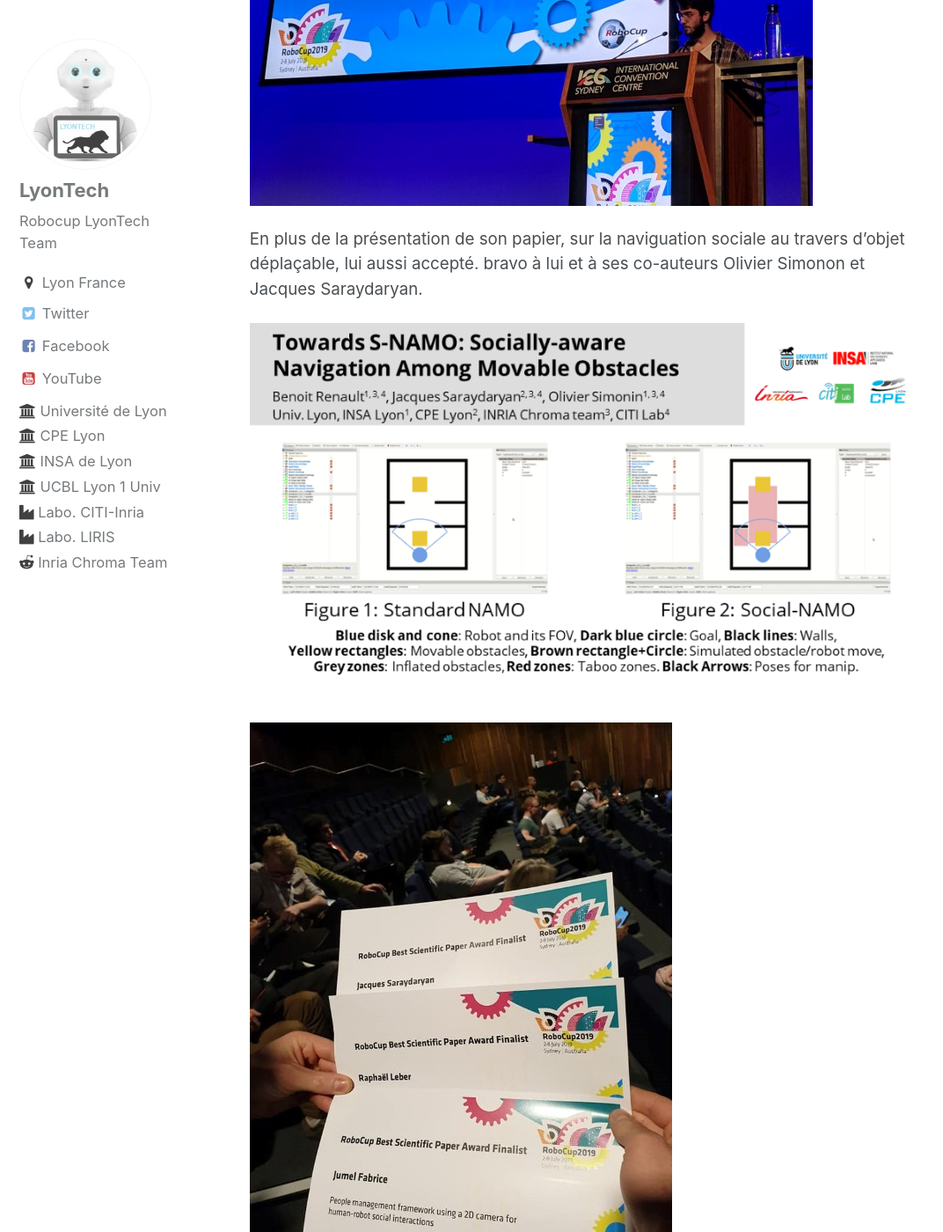
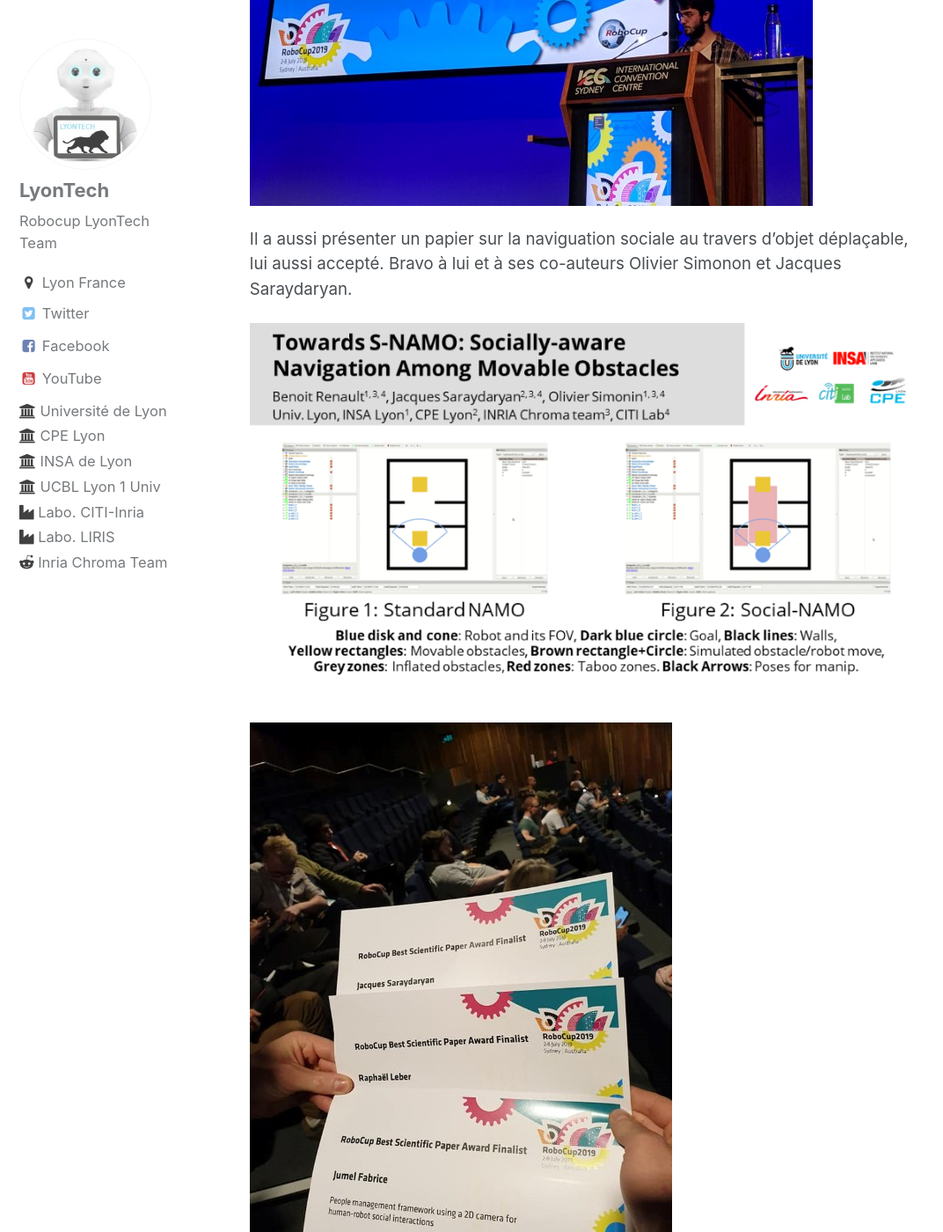
Before and after one commit to Robocup-Lyontech/Robocup-Lyontech.github.io, a Jekyll site: the page built from _posts/2019-07-08-Jour5.md, in a window 1280 px wide and 1400 px high, scrolled down 1857 px. Shown: the whole window at 88% size, without its empty margins (0-1072 px from the left). Built offline with Jekyll 4.4.1, drawn with Linux system fonts in a browser that asks for light colours; some of the changed text lies outside the part shown.

Commit message:
Update 2019-07-08-Jour5.md

```diff
--- a/_posts/2019-07-08-Jour5.md
+++ b/_posts/2019-07-08-Jour5.md
@@ -16,7 +16,8 @@ Un grand Merci à Bernoît Renault d'avoir présenter le papier l'absence des au
 
 ![symposium](/assets/images/sydney2019/benoit_papier (Small).jpg)
 
-En plus de la présentation de son papier, sur la naviguation sociale au travers d'objet déplaçable, lui aussi accepté. bravo à lui et à ses co-auteurs Olivier Simonon et Jacques Saraydaryan.
+Il a aussi présenter un papier sur la naviguation sociale au travers d'objet déplaçable, lui aussi accepté. Bravo à lui et à ses co-auteurs Olivier Simonon et Jacques Saraydaryan.
+
 
 ![symposium](/assets/images/sydney2019/RENAULT_Rbcp2019_Symp_Slides (Small).png)
 
```
Also changed, not shown: other parts of _posts/2019-07-08-Jour5.md (+1 -1 lines).
